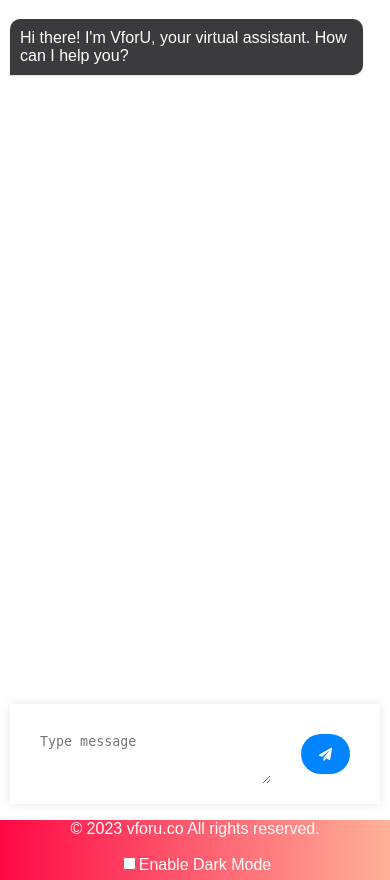
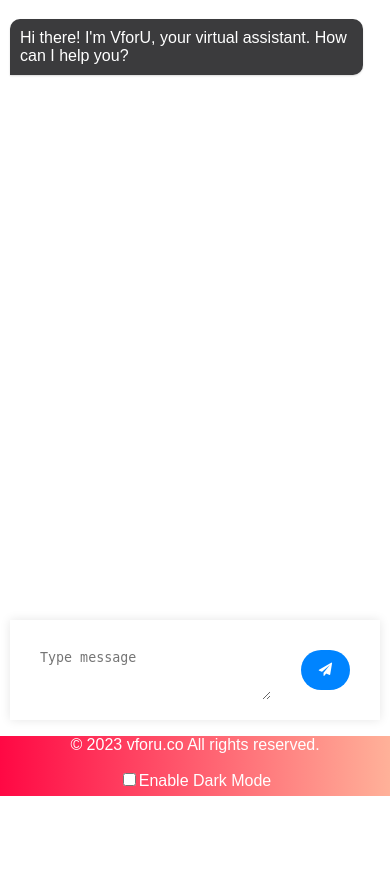
Before and after one commit to sunnypranay/VforU, a Flask app: page /conversation in a window 390 px wide. Shown: the part 51-931 px from the top of the page. After the commit the page ends 847 px from the top, so only its background shows below. Run offline with Flask 2, Linux system fonts and the light colour scheme; the visitor is signed in with stand-in values (Sample User, id 1); data that the repository does not hold is empty.

Commit message:
changes in heigth box

```diff
--- a/templates/conversation-modified.html
+++ b/templates/conversation-modified.html
@@ -81,7 +81,7 @@
 
         .container {
             overflow-y: scroll;
-            height: 80vh;
+            height: 73vh;
             padding: 10px;
             margin-top: 50px;
         }
@@ -185,6 +185,11 @@
                 float: none;
                 margin-right: auto;
             }
+
+            .container {
+                height: 70vh;
+            }
+
         }
     </style>
 </head>
```
